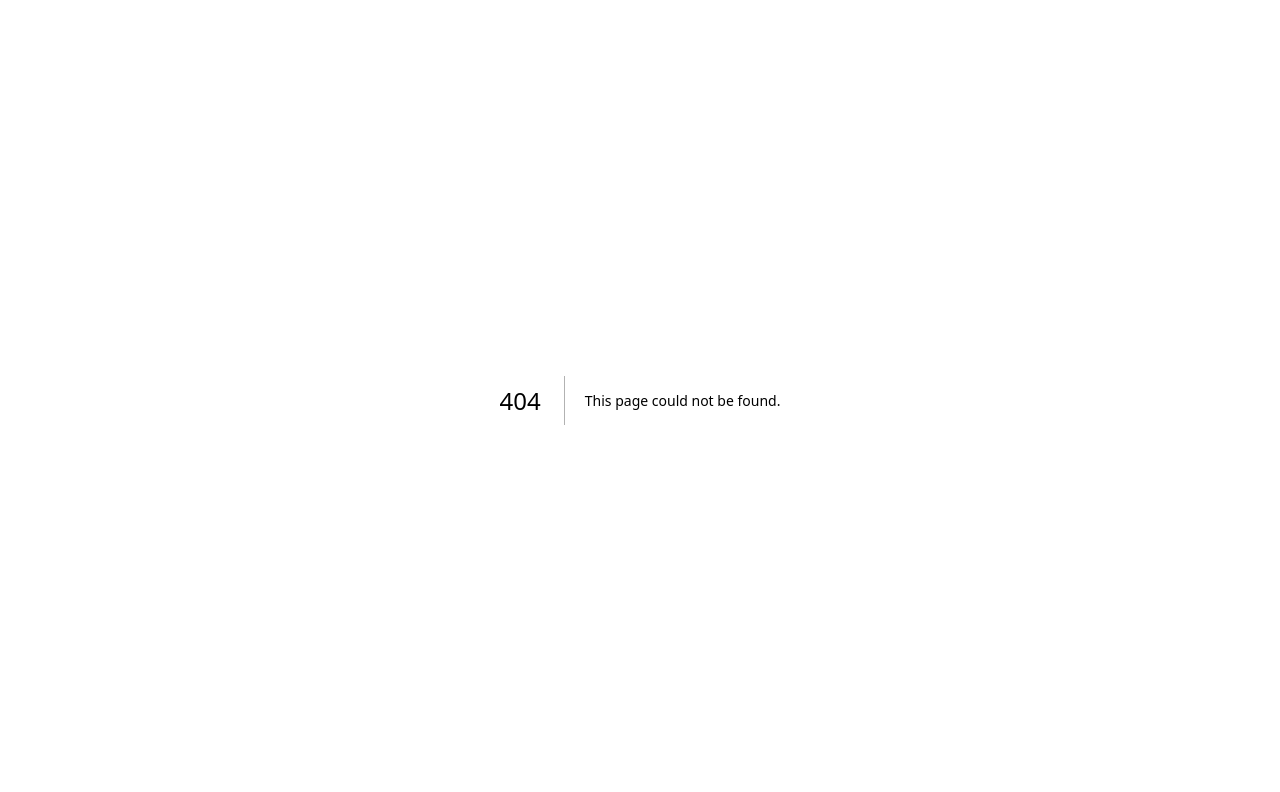
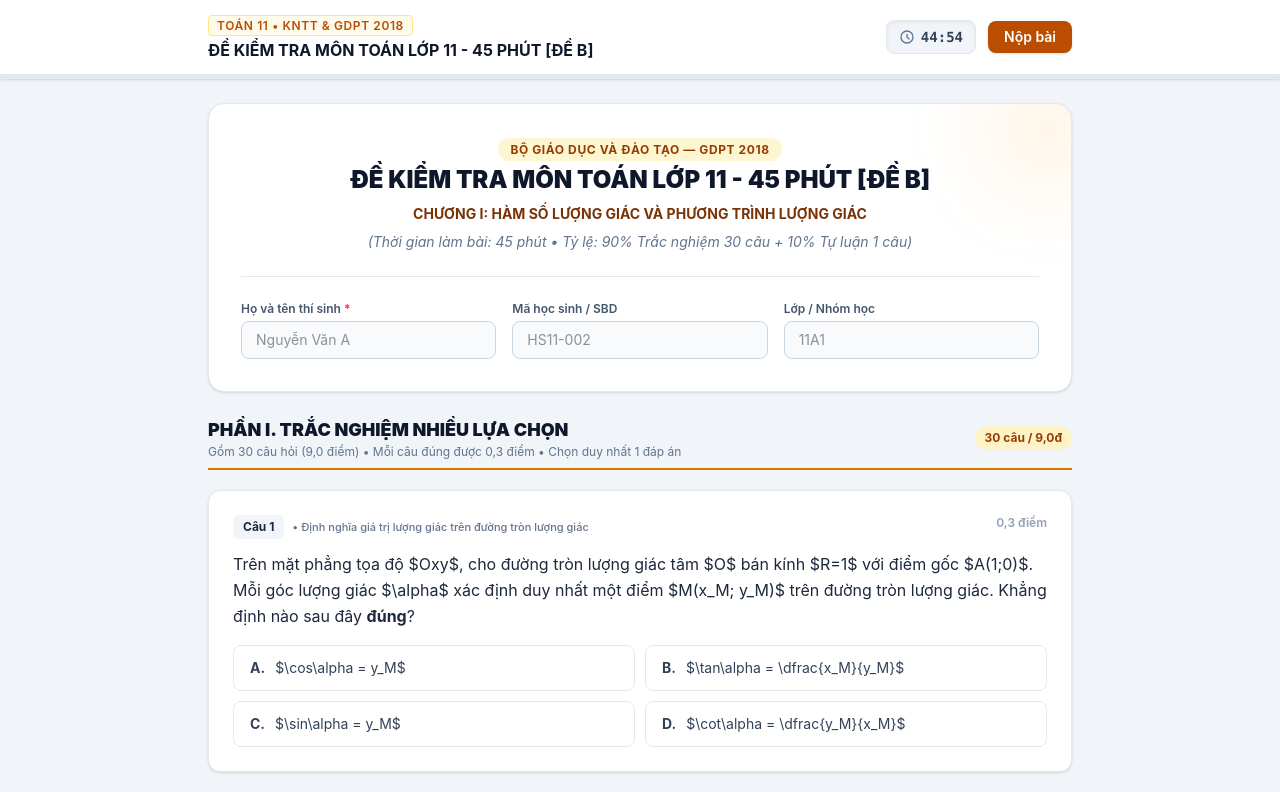
Before and after one commit to cum3hoctoan-netizen/integra-testing-web, a Next.js app: page /kiem-tra-toan-11-luong-giac-chuong-1-de-b in a window 1280 px wide. Before the commit this address had no page. Shown: the top 792 px of the page. Built offline with nearby package versions, Linux system fonts and the light colour scheme.

Commit message:
Auto-deploy additional alias route for Toan 11 Chuong 1 Luong Giac De B

```diff
--- /dev/null
+++ b/app/kiem-tra-toan-11-luong-giac-chuong-1-de-b/page.tsx
@@ -0,0 +1,7 @@
+'use client';
+
+import Toan11LuongGiacChuong1DeBPage from '../toan-11-luong-giac-chuong-1-de-b/page';
+
+export default function Page() {
+  return <Toan11LuongGiacChuong1DeBPage />;
+}
```
